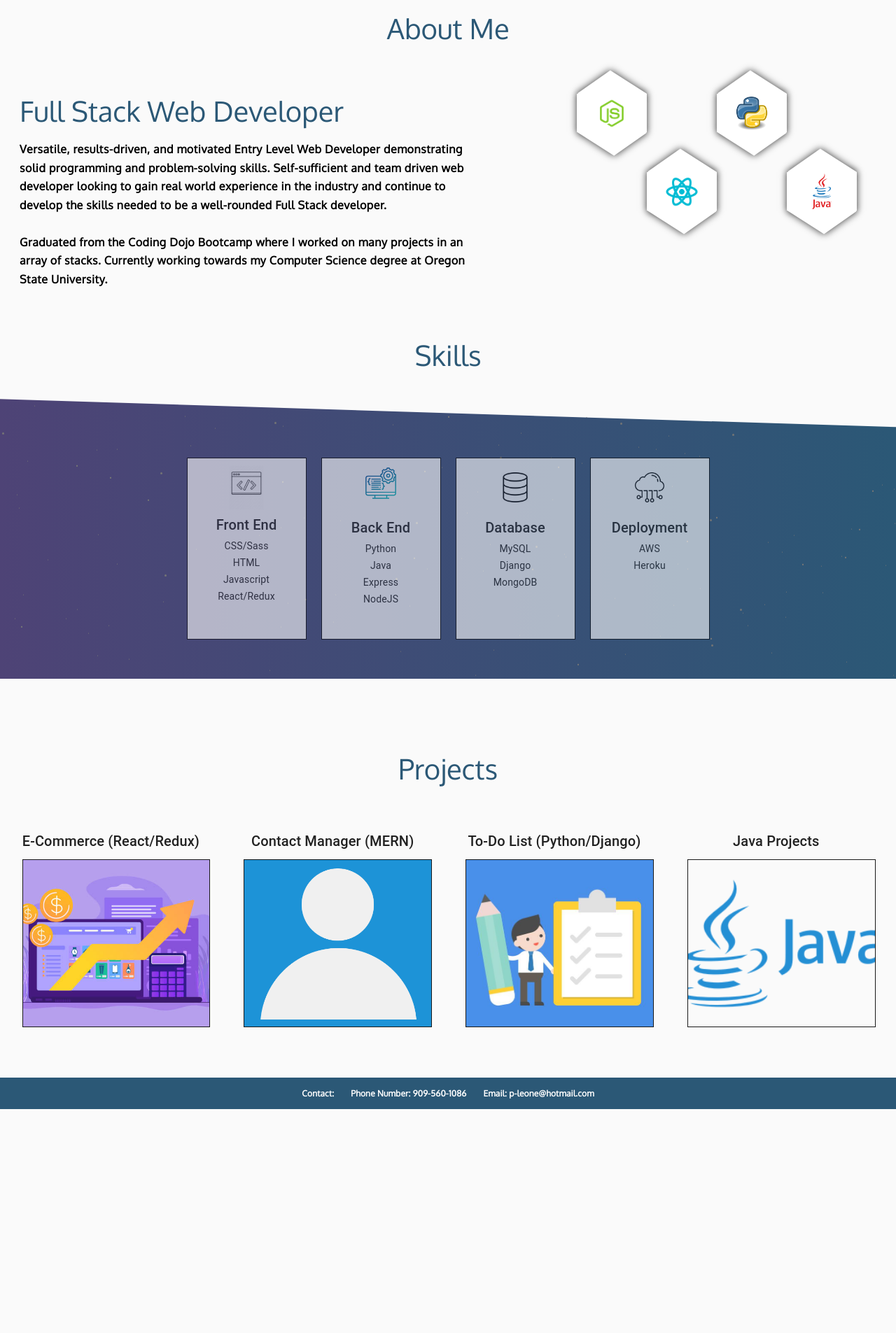
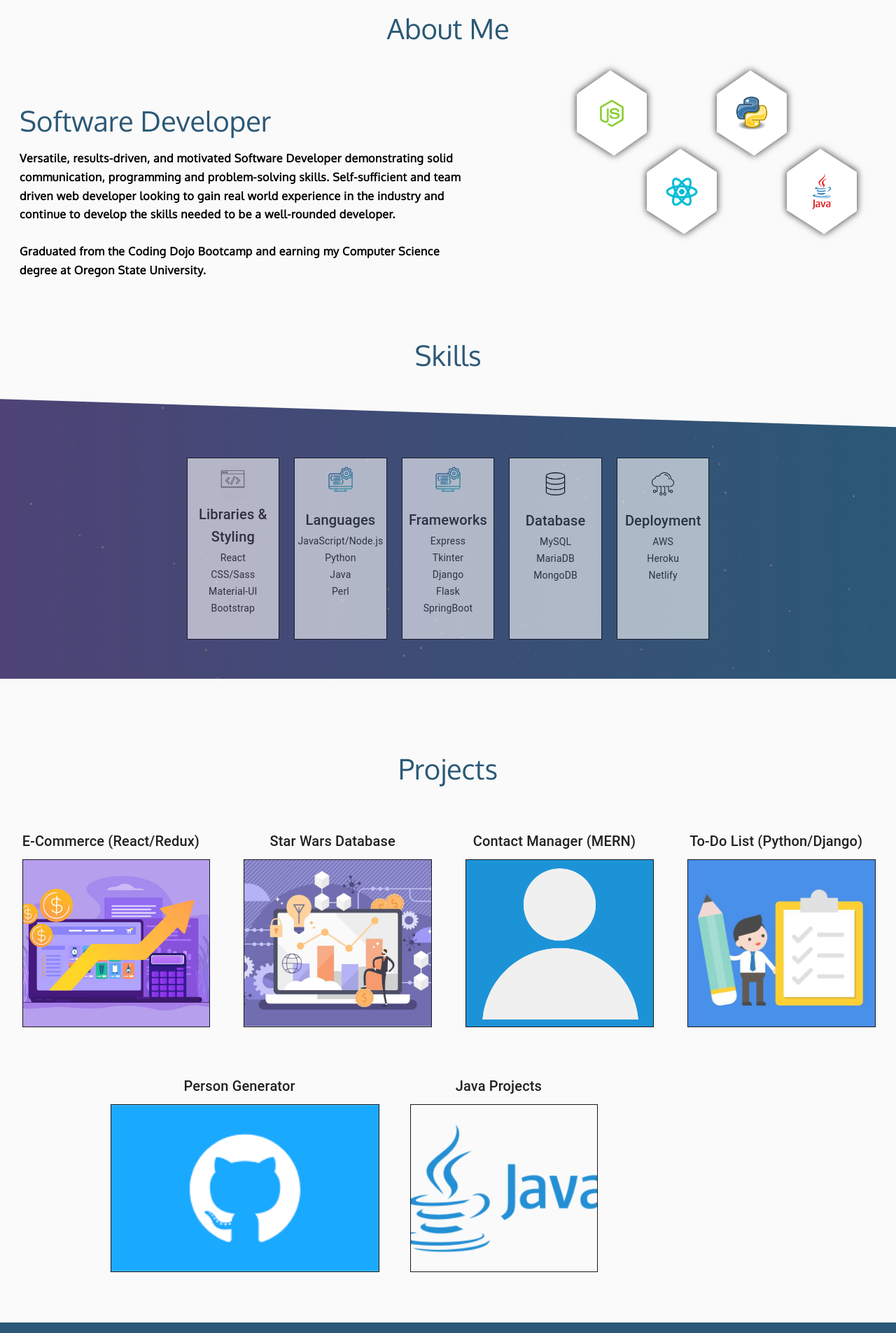
Before and after one commit to pleone55/Portfolio, a React (Create React App) app: page / in a window 1280 px wide. Shown: the part 580-2485 px from the top of the page at 70% size. Before the commit the page ends 2165 px from the top, so only its background shows below. Built offline with nearby package versions, Linux system fonts and the light colour scheme.

Commit message:
added projects. changed Skills items. changed About Me.

```diff
--- a/package.json
+++ b/package.json
@@ -9,7 +9,7 @@
     "@testing-library/jest-dom": "^4.2.4",
     "@testing-library/react": "^9.5.0",
     "@testing-library/user-event": "^7.2.1",
-    "node-sass": "^4.13.1",
+    "node-sass": "^4.14.1",
     "react": "^16.13.0",
     "react-animate-on-scroll": "^2.1.5",
     "react-dom": "^16.13.0",
--- a/src/components/About/About.js
+++ b/src/components/About/About.js
@@ -100,16 +100,15 @@ const About = props => {
             <Typography variant="h3" align="center">About Me</Typography>
                 <Grid className={`fade-in-section ${isVisible ? 'is-visible' : ''}`} ref={domRef} container justify="flex-end" alignItems="center" direction="row">
                     <Grid sm item className={classes.aboutTextContainer}>
-                        <Typography variant="h3" align="left" >Full Stack Web Developer</Typography>
+                        <Typography variant="h3" align="left" >Software Developer</Typography>
                         <Grid container align="left" className={classes.paragraphContainer}>
                             <Grid item>
                                 <Typography variant="caption" align="center">
-                                Versatile, results-driven, and motivated Entry Level Web Developer demonstrating solid programming and
+                                Versatile, results-driven, and motivated Software Developer demonstrating solid communication, programming and
                                 problem-solving skills. Self-sufficient and team driven web developer looking to gain real world experience
-                                in the industry and continue to develop the skills needed to be a well-rounded Full Stack developer.
+                                in the industry and continue to develop the skills needed to be a well-rounded developer.
                                 <br/><br/>
-                                Graduated from the Coding Dojo Bootcamp where I worked on many projects in an array of stacks. Currently
-                                working towards my Computer Science degree at Oregon State University.
+                                Graduated from the Coding Dojo Bootcamp and earning my Computer Science degree at Oregon State University.
                                 </Typography>
                             </Grid>
                         </Grid>
--- a/src/components/Footer/Footer.js
+++ b/src/components/Footer/Footer.js
@@ -42,7 +42,7 @@ const Footer = props => {
                                 Phone Number: 909-560-1086
                             </Grid>
                             <Grid item className={classes.link}>
-                                Email: p-leone@hotmail.com
+                                Email: pleone550@gmail.com
                             </Grid>
                         </Grid>
                     </Grid>
--- a/src/components/Projects/Projects.js
+++ b/src/components/Projects/Projects.js
@@ -8,11 +8,11 @@ import useMediaQuery from '@material-ui/core/useMediaQuery';
 import './Projects.scss';
 
 import ecomm from '../../assets/ecomm.jpg';
-// import expense from '../../assets/expense.jpg';
+import expense from '../../assets/expense.jpg';
 import contact from '../../assets/contact.png';
 import todo from '../../assets/todo.jpg';
 import javaicon from '../../assets/java-icon.png';
-// import github from '../../assets/github.png';
+import github from '../../assets/github.png';
 
 const useStyles = makeStyles(theme => ({
     githubIcon: {
@@ -86,33 +86,33 @@ const useStyles = makeStyles(theme => ({
             marginLeft: "18vw"
         }
     },
-    // headerTwo: {
-    //     display: "inline-block",
-    //     width: "18%",
-    //     margin: "65px",
-    //     marginLeft: "28%",
-    //     [theme.breakpoints.down("lg")]: {
-    //         display: "inline-block",
-    //         width: "30%",
-    //         margin: "20px"
-    //     },
-    //     [theme.breakpoints.down("md")]: {
-    //         display: "inline-block",
-    //         width: "30%",
-    //         marginLeft: "12vw"
-    //     },
-    //     [theme.breakpoints.down("sm")]: {
-    //         display: "inline-block",
-    //         width: "30%",
-    //         marginLeft: "11vw"
-    //     },
-    //     [theme.breakpoints.down("xs")]: {
-    //         display: "block",
-    //         width: "60%",
-    //         marginTop: "5em",
-    //         marginLeft: "18vw"
-    //     }
-    // }
+    headerTwo: {
+        display: "inline-block",
+        width: "18%",
+        margin: "65px",
+        marginLeft: "28%",
+        [theme.breakpoints.down("lg")]: {
+            display: "inline-block",
+            width: "30%",
+            margin: "20px"
+        },
+        [theme.breakpoints.down("md")]: {
+            display: "inline-block",
+            width: "30%",
+            marginLeft: "12vw"
+        },
+        [theme.breakpoints.down("sm")]: {
+            display: "inline-block",
+            width: "30%",
+            marginLeft: "11vw"
+        },
+        [theme.breakpoints.down("xs")]: {
+            display: "block",
+            width: "60%",
+            marginTop: "5em",
+            marginLeft: "18vw"
+        }
+    }
 }))
 
 const Projects = props => {
@@ -137,19 +137,19 @@ const Projects = props => {
                     </div>
                 </div>
             </div>
-            {/* <div className={classes.header} align="center">
-                <Typography variant="h6">Expense Tracker (MERN)</Typography>
+            <div className={classes.header} align="center">
+                <Typography variant="h6">Star Wars Database</Typography>
                 <div className="items">
                     <div className="body">
                         <div className="background-image" style={{backgroundImage: `url(${expense})`}}>
                             <div className={classes.opacityTransform}>
-                                <a className={classes.aTag} href="https://github.com/pleone55/Expense-Tracker"><GitHubIcon className={classes.githubIcon}/></a>
-                                <a className={classes.aTag} href="http://3.21.28.28/"><VisibilityIcon className={classes.eyeIcon} /></a>
+                                <a className={classes.aTag} href="https://github.com/pleone55/knoxLeone_CS340/tree/master"><GitHubIcon className={classes.githubIcon}/></a>
+                                <a className={classes.aTag} href="#!"><VisibilityIcon className={classes.eyeIcon} /></a>
                             </div>
                         </div>
                     </div>
                 </div>
-            </div> */}
+            </div>
             <div className={classes.header} align="center">
                 <Typography variant="h6">Contact Manager (MERN)</Typography>
                 <div className="items">
@@ -176,19 +176,19 @@ const Projects = props => {
                     </div>
                 </div>
             </div>
-            {/* <div className={classes.headerTwo} align="center" style={{marginLeft: matchesLG ? "150px" : ""}}>
-                <Typography variant="h6" >Github Finder (React)</Typography>
+            <div className={classes.headerTwo} align="center" style={{marginLeft: matchesLG ? "150px" : ""}}>
+                <Typography variant="h6" >Person Generator</Typography>
                 <div className="items">
                     <div className="body">
                         <div className="background-image" style={{backgroundImage: `url(${github})`}}>
                             <div className={classes.opacityTransform}>
-                                <a className={classes.aTag} href="https://github.com/pleone55/Github-Finder"><GitHubIcon className={classes.githubIcon}/></a>
-                                <a className={classes.aTag} href="https://git-hub-finder.herokuapp.com/ "><VisibilityIcon className={classes.eyeIcon} /></a>
+                                <a className={classes.aTag} href="https://github.com/pleone55/Person-Generator"><GitHubIcon className={classes.githubIcon}/></a>
+                                <a className={classes.aTag} href="#! "><VisibilityIcon className={classes.eyeIcon} /></a>
                             </div>
                         </div>
                     </div>
                 </div>
-            </div> */}
+            </div>
             <div className={classes.header} align="center">
                 <Typography variant="h6">Java Projects</Typography>
                 <div className="items">
--- a/src/components/Skills/Skills.js
+++ b/src/components/Skills/Skills.js
@@ -82,25 +82,34 @@ const Skills = props => {
                     <Grid className={classes.subContainer} container alignItems="center" style={{width: matchesMD ? "100%" : "60%", marginLeft: matchesMD ? "1vw" : "20vw"}}>
                         <Grid sm item className={classes.skillsContainer}>
                             <img src={frontend} alt="front-end" className={classes.imgContainer}/>
-                            <Typography variant="h6">Front End</Typography>
+                            <Typography variant="h6">Libraries & Styling</Typography>
+                            <span className={classes.languages}>React</span>
                             <span className={classes.languages}>CSS/Sass</span>
-                            <span className={classes.languages}>HTML</span>
-                            <span className={classes.languages}>Javascript</span>
-                            <span className={classes.languages}>React/Redux</span>
+                            <span className={classes.languages}>Material-UI</span>
+                            <span className={classes.languages}>Bootstrap</span>
                         </Grid>
                         <Grid sm item className={classes.skillsContainer}>
                             <img src={backend} alt="back-end" className={classes.imgTwoContainer}/>
-                            <Typography variant="h6">Back End</Typography>
+                            <Typography variant="h6">Languages</Typography>
+                            <span className={classes.languages}>JavaScript/Node.js</span>
                             <span className={classes.languages}>Python</span>
                             <span className={classes.languages}>Java</span>
+                            <span className={classes.languages}>Perl</span>
+                        </Grid>
+                        <Grid sm item className={classes.skillsContainer}>
+                            <img src={backend} alt="back-end" className={classes.imgTwoContainer}/>
+                            <Typography variant="h6">Frameworks</Typography>
                             <span className={classes.languages}>Express</span>
-                            <span className={classes.languages}>NodeJS</span>
+                            <span className={classes.languages}>Tkinter</span>
+                            <span className={classes.languages}>Django</span>
+                            <span className={classes.languages}>Flask</span>
+                            <span className={classes.languages}>SpringBoot</span>
                         </Grid>
                         <Grid sm item className={classes.skillsContainer}>
                             <img src={database} alt="database" className={classes.imgThreeContainer}/>
                             <Typography variant="h6">Database</Typography>
                             <span className={classes.languages}>MySQL</span>
-                            <span className={classes.languages}>Django</span>
+                            <span className={classes.languages}>MariaDB</span>
                             <span className={classes.languages}>MongoDB</span>
                         </Grid>
                         <Grid sm item className={classes.skillsContainer}>
@@ -108,6 +117,7 @@ const Skills = props => {
                             <Typography variant="h6">Deployment</Typography>
                             <span className={classes.languages}>AWS</span>
                             <span className={classes.languages}>Heroku</span>
+                            <span className={classes.languages}>Netlify</span>
                         </Grid>
                     </Grid>
                 </Grid>
```
Also changed, not shown: 1 other file (tests, documents, lock files or other folders).
